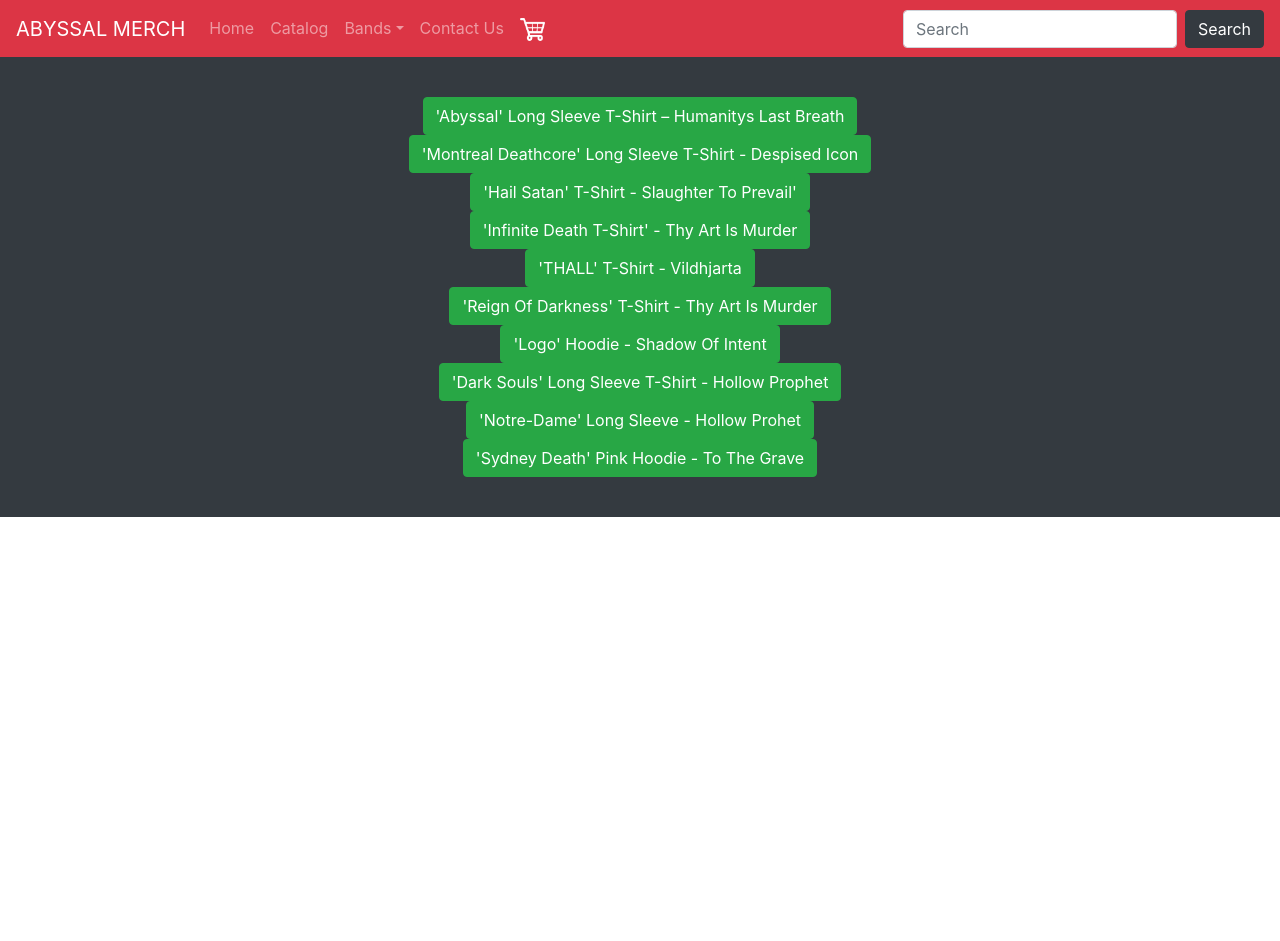
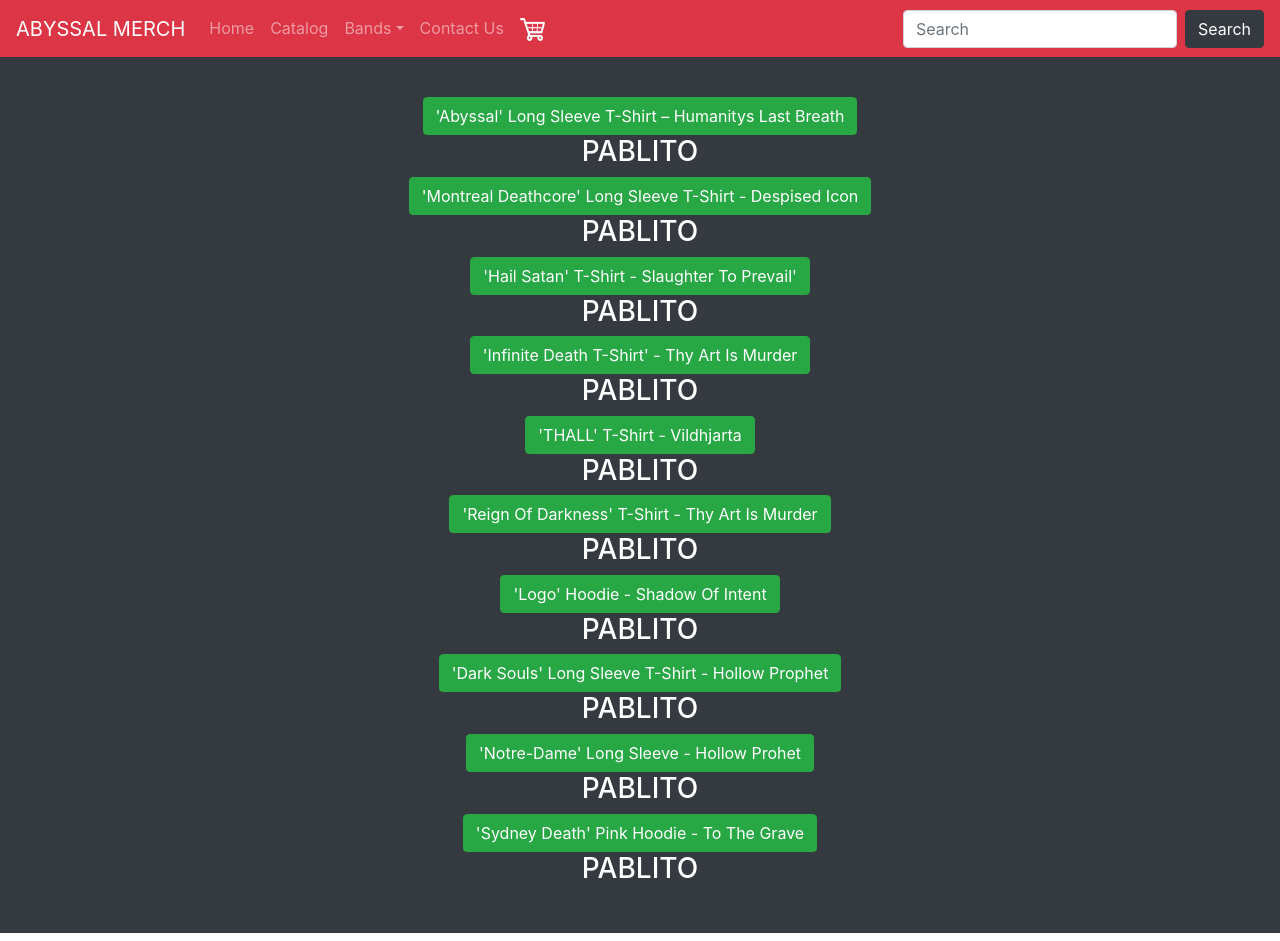
Before and after one commit to pavloanton/e-commerce, a React (Create React App) app: page / in a window 1280 px wide. Before the commit the page ends 800 px from the top, so only its background shows below. Built offline with nearby package versions, Linux system fonts and the light colour scheme.

Commit message:
agregado primera parte carrito

```diff
--- a/src/App.jsx
+++ b/src/App.jsx
@@ -5,10 +5,12 @@
 import Cart from './components/Cart/Cart';
 import ItemDetailContainer from './containers/ItemDetailContainer/ItemDetailContainer';
 import { BrowserRouter, Switch, Route, NavLink } from 'react-router-dom';
+import { AppProvider } from './context/CartContext';
 
 function App() {
   return (
     <div>
+      <AppProvider>
       <BrowserRouter>
         <NavBar NavBar="Home" Catalog="Catalog" Bands="Bands" ContactUs="Contact Us"/>
          <Switch>
@@ -23,6 +25,7 @@
             </Route>
           </Switch>
       </BrowserRouter>
+      </AppProvider>
       {/* {Footer} */}
     </div>
   );
--- a/src/components/Item/Item.jsx
+++ b/src/components/Item/Item.jsx
@@ -1,11 +1,16 @@
+import useAppContext from '../../context/CartContext'
 import ButtonQL from '../Button/Button';
 
+
 const Item = ({item}) => {
-    console.log(item);
+
+const { dummyText } = useAppContext()
+
     return (
         <div>
             <div>
                 <ButtonQL content={item.name} path={`/itemdetail/${item.id}`}></ButtonQL>
+                <h3>{dummyText}</h3>
             {/* <p key={item.id}>{item.name} {item.price}</p> */}
             </div>
         </div>
--- /dev/null
+++ b/src/context/CartContext.jsx
@@ -0,0 +1,15 @@
+import { createContext, useContext, useState } from 'react'
+
+const CartContext = createContext()
+const useCartContext = () => useContext(CartContext)
+
+export const AppProvider = ({ children }) => {
+
+    const [dummyText, setDummyText ] = useState('PABLITO')
+
+    return <CartContext.Provider value ={{ dummyText }}>
+        {children}
+    </CartContext.Provider>
+}
+
+export default useCartContext
```
Also changed, not shown: 1 other file (tests, documents, lock files or other folders).
